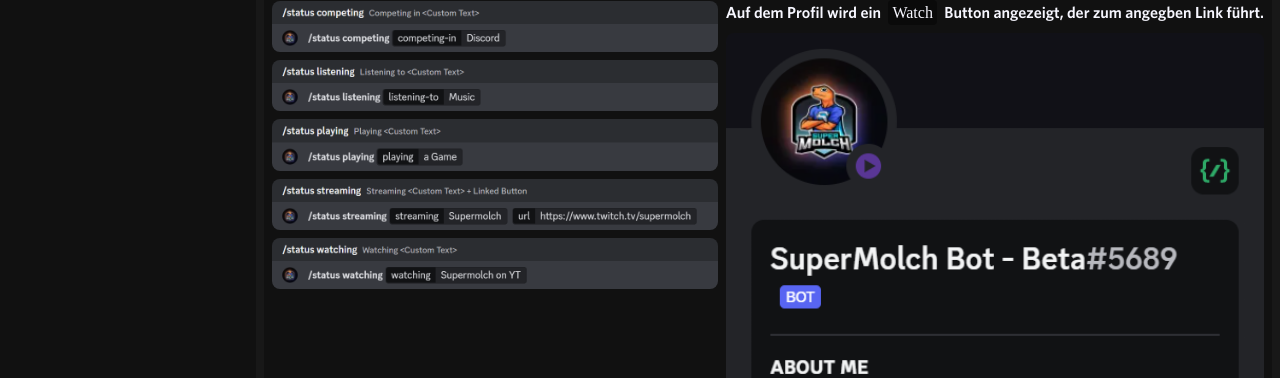
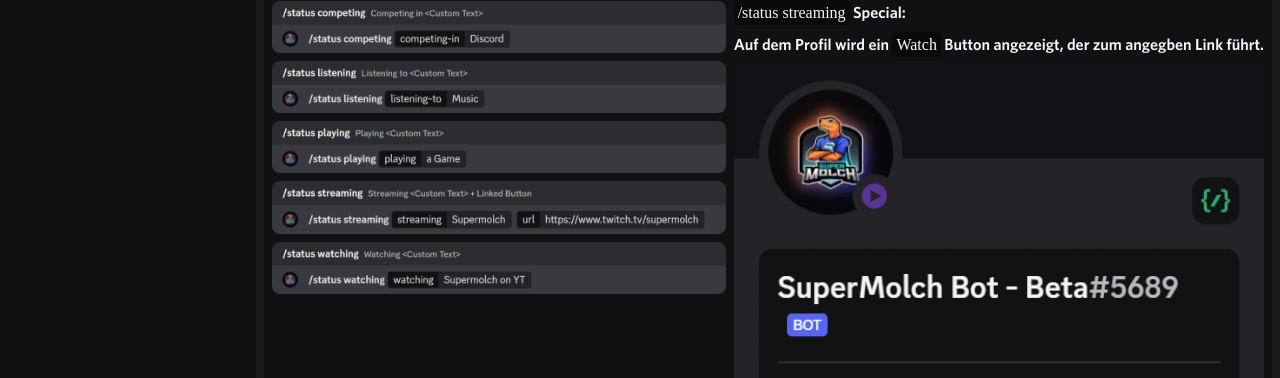
Before and after one commit to MyOwnBrain/Supermolch-Docs, a plain HTML site: page subpages/status.html in a window 1280 px wide. Shown: the part 422-800 px from the top of the page. Drawn offline with Linux system fonts and the light colour scheme.

Commit message:
Mistake Fix

```diff
--- a/styles/standard.css
+++ b/styles/standard.css
@@ -65,7 +65,6 @@ text {
     background: var(--dark1);
     padding: 0.25rem;
     border-radius: 0.25rem;
-    margin: 0 0.25rem;
     height: 1rem;
 }
 
--- a/subpages/status.html
+++ b/subpages/status.html
@@ -44,12 +44,11 @@
                     /status playing &#160 &#60;Text&#62; <br>
                     /status streaming &#60;Text&#62; &#60URL&#62; <br>
                     /status watching &#160&#60;Text&#62; <br>
-
                 </text>
             </div>
             <div id="example">
                 <h1>Example</h1>
-                <div class="columns" data-="">
+                <div class="columns">
                     <section>
                         <img src="../images/status/competing.png" alt="prompt">
                         <img src="../images/status/listening.png" alt="prompt">
@@ -58,6 +57,7 @@
                         <img src="../images/status/watching.png" alt="prompt">
                     </section>
                     <section>
+                        <p><text class="code1">/status streaming</text> Special:</p>
                         <p>Auf dem Profil wird ein <text class="code1">Watch</text> Button angezeigt, der zum angegben Link führt.</p>
                         <img src="../images/status/profile.png" alt="profile">
                     </section>
```
